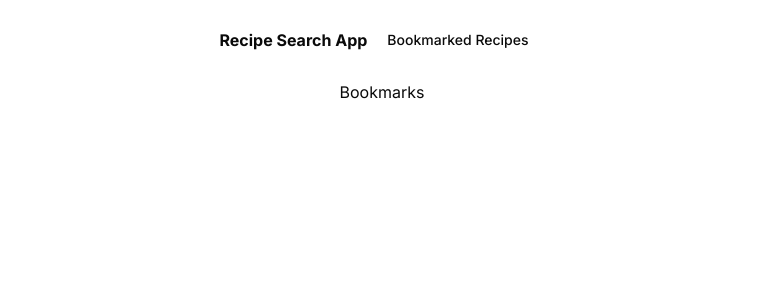
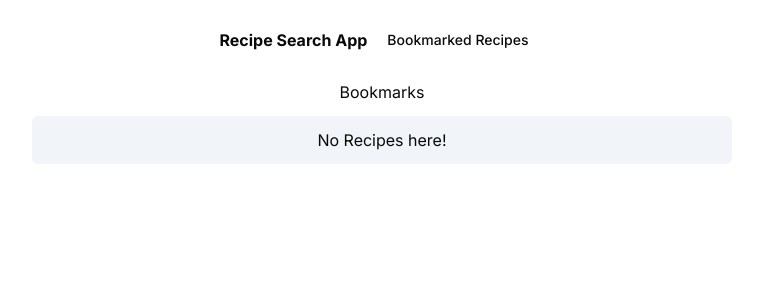
Before and after one commit to massivebugs/binogi-code-challenge, a Next.js app: page /bookmarks in a window 1280 px wide. Shown: the top 300 px of the page, without its empty margins (258-1021 px from the left). Built offline with nearby package versions, Linux system fonts and the light colour scheme; what openapi-fetch would draw is missing.

Commit message:
add a few comments

```diff
--- a/app/ui/atoms/SearchInput.tsx
+++ b/app/ui/atoms/SearchInput.tsx
@@ -28,7 +28,6 @@ export default function SearchInput({ placeholder, className }: Props) {
         params.delete("query");
       }
 
-      params.delete("page");
       replace(`${pathname}?${params.toString()}`);
     }, 300)
   );
--- a/app/ui/organisms/RecipeList.tsx
+++ b/app/ui/organisms/RecipeList.tsx
@@ -74,7 +74,8 @@ export default function RecipeList({
     <div
       className={`flex flex-col justify-center gap-[0.7em] items-center ${className}`}
     >
-      {recipes.map((recipe) => (
+      {recipes.length > 0 ? (
+        recipes.map((recipe) => (
           <Link
             key={recipe?.uri}
             href={`/recipes/${getRecipeIdFromUri(recipe.uri)}`}
@@ -84,7 +85,12 @@ export default function RecipeList({
               className="max-w-full"
             />
           </Link>
-      ))}
+        ))
+      ) : (
+        <div className="w-full rounded-md py-3 text-center bg-slate-100">
+          No Recipes here!
+        </div>
+      )}
       {initialContKey && (
         <div
           ref={loadingRef}
```
Lines whose indentation alone changed are shown as unchanged.
